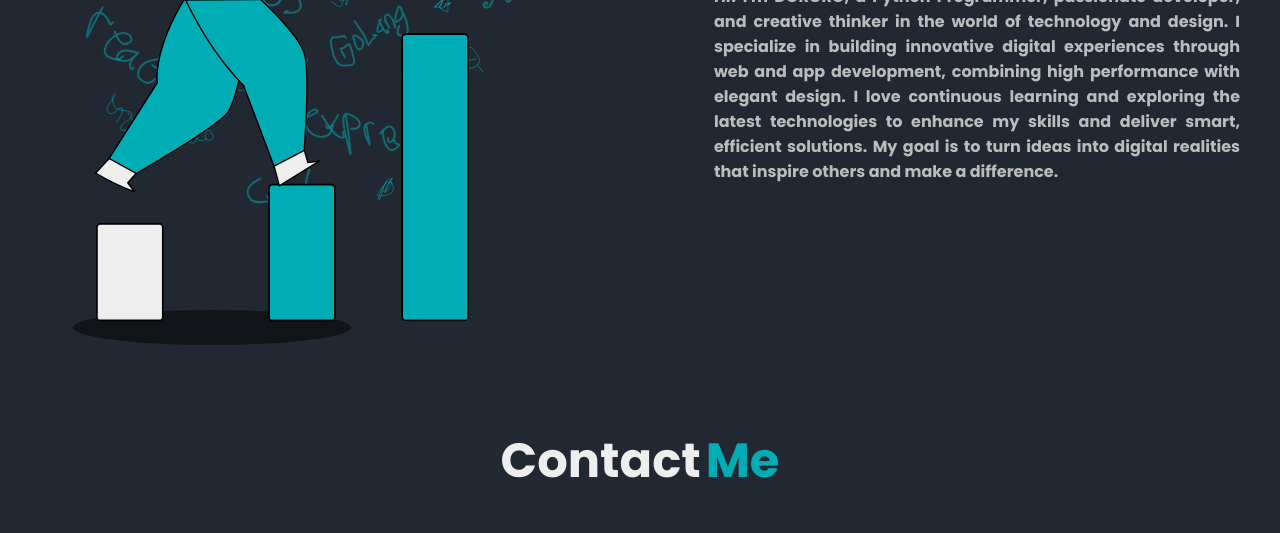
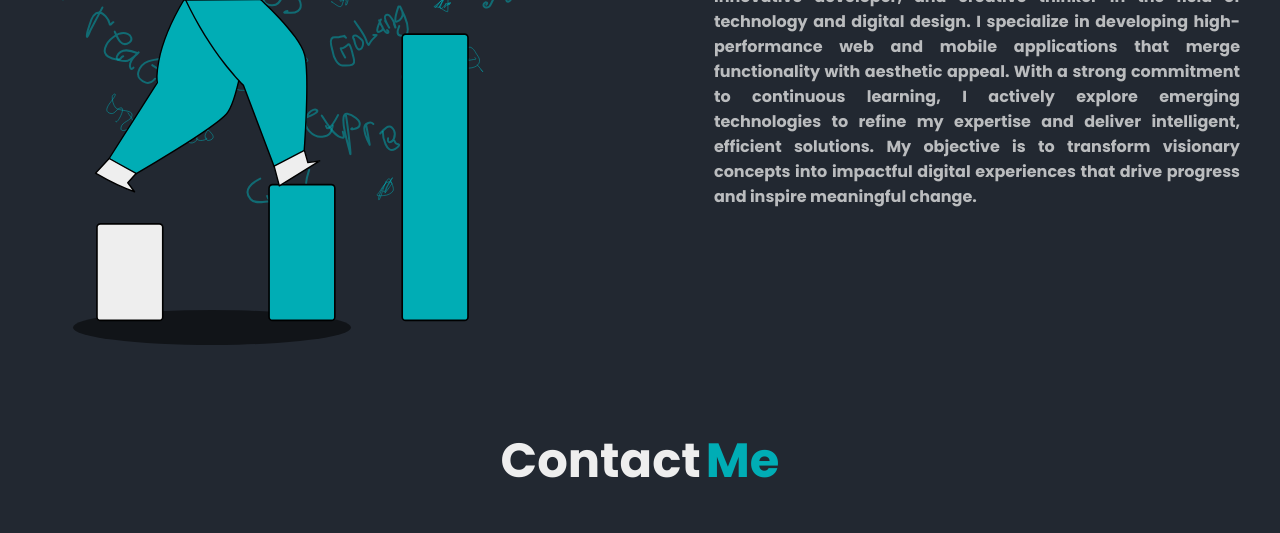
Before and after one commit to DORORO-404/MyDevSite, a plain HTML site: page index.html in a window 1280 px wide. Shown: the part 1196-1729 px from the top of the page. Drawn offline with Linux system fonts and the light colour scheme.

Commit message:
edit paragrah

```diff
--- a/index.html
+++ b/index.html
@@ -58,11 +58,10 @@
             </div>
 
             <p class="paragraph">
-                Hi! I'm DORORO, a Python Programmer, passionate developer, and creative thinker in the world of technology and design.
-                I specialize in building innovative digital experiences through web and app development,
-                combining high performance with elegant design.
-                I love continuous learning and exploring the latest technologies to enhance my skills and deliver smart,
-                efficient solutions. My goal is to turn ideas into digital realities that inspire others and make a difference.
+                Welcome. I’m DORORO — a dedicated Python programmer, innovative developer, and creative thinker in the field of technology and digital design.
+I specialize in developing high-performance web and mobile applications that merge functionality with aesthetic appeal.
+With a strong commitment to continuous learning, I actively explore emerging technologies to refine my expertise and deliver intelligent, efficient solutions.
+My objective is to transform visionary concepts into impactful digital experiences that drive progress and inspire meaningful change.
             </p>
         </div>
     </section>
```
